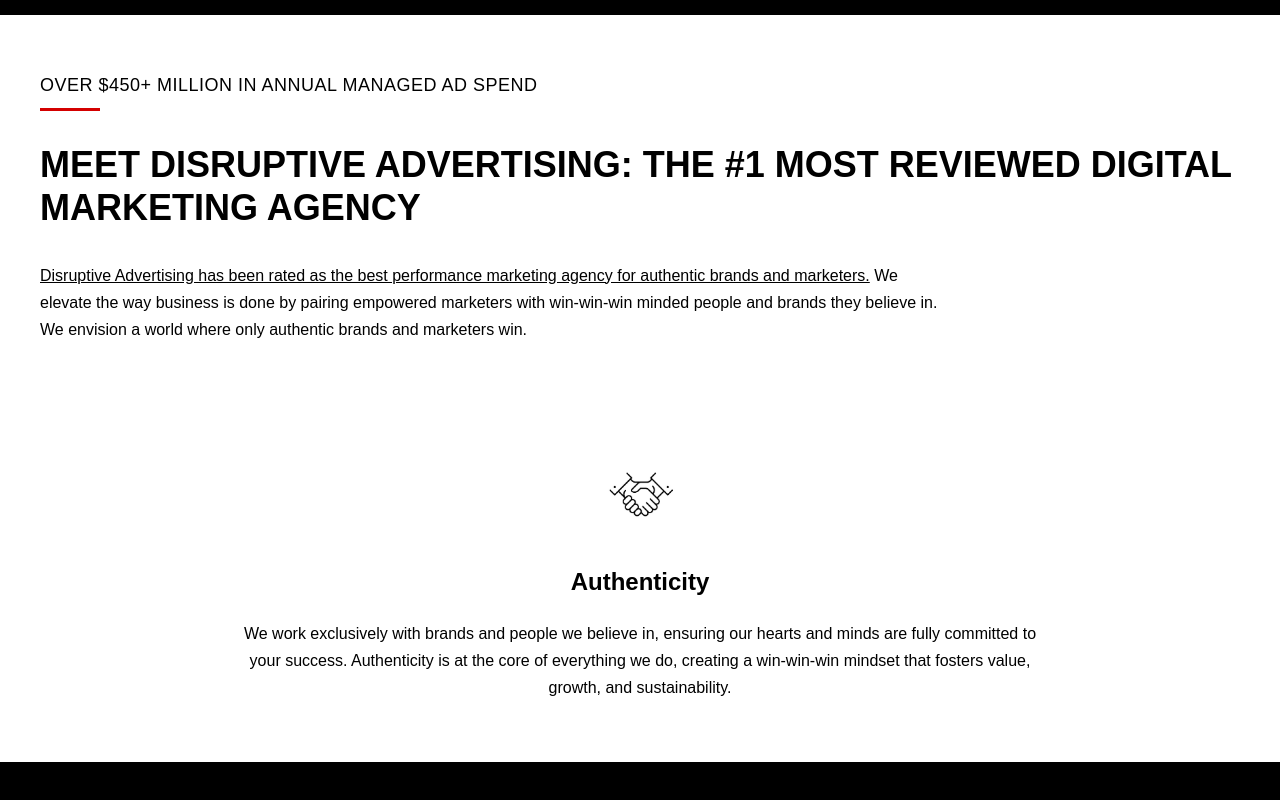
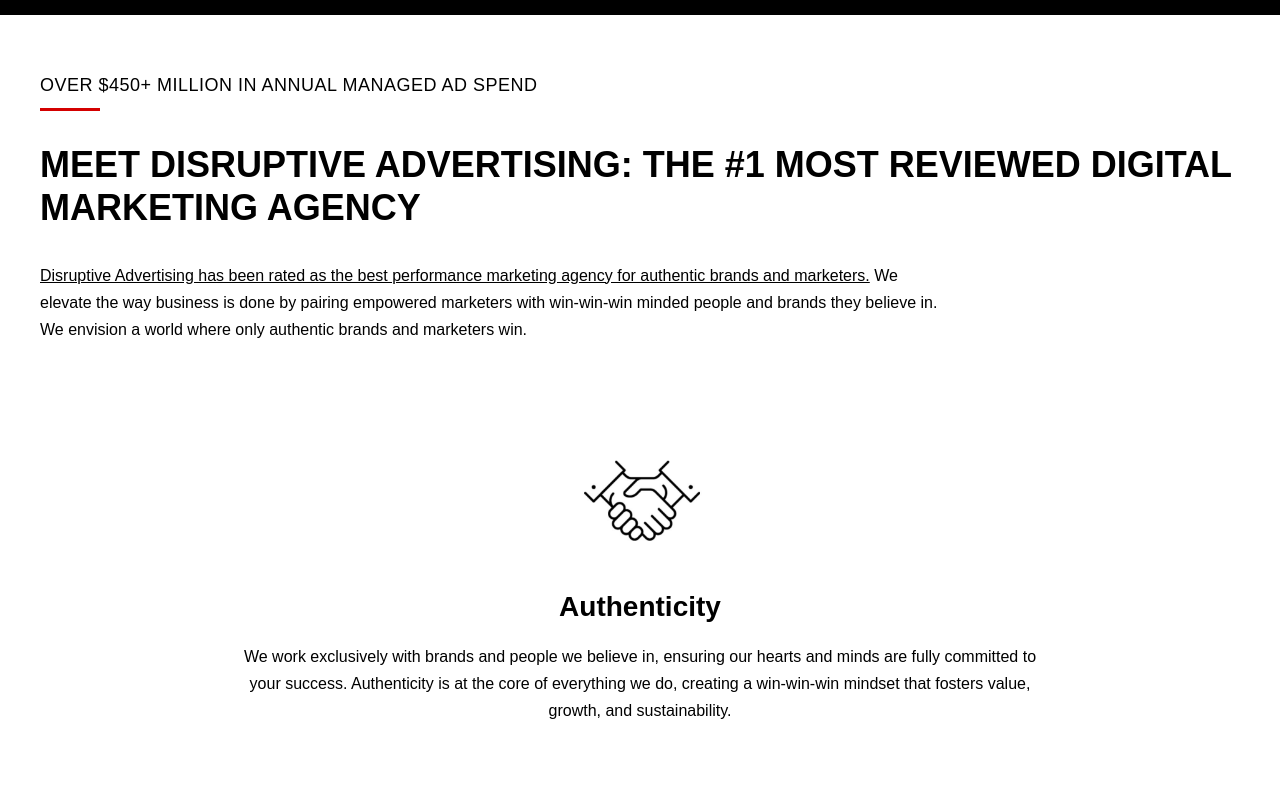
Before and after one commit to Molly256/disruptivewebsite, a Next.js app: page / in a window 1280 px wide. Shown: the part 6963-7763 px from the top of the page. Before the commit the page ends 7725 px from the top, so only its background shows below. Built offline with nearby package versions, Linux system fonts and the light colour scheme.

Commit message:
Add white section with ad spend and agency intro

```diff
--- a/app/page.js
+++ b/app/page.js
@@ -180,10 +180,10 @@ return (
 </p>
 </div>
 </section>
-<section style={{background: '#fff',width: '100vw',marginLeft: 'calc(-50vw + 50%)',padding: '60px 20px'}}>
+<section style={{background: '#fff',width: '100vw',marginLeft: 'calc(-50vw + 50%)',padding: '40px 20px 80px'}}>
 <div style={{ maxWidth: '1200px', margin: '0 auto', textAlign: 'center' }}>
-<img src="/authentic.png" alt="Authenticity" style={{width: '120px',height: 'auto',margin: '0 auto 40px'}} />
-<h3 style={{fontSize: '24px',fontWeight: '700',color: '#000',marginBottom: '24px'}}>Authenticity</h3>
+<img src="/authentic.png" alt="Authenticity" style={{width: '220px',height: 'auto',margin: '0 auto 32px'}} />
+<h3 style={{fontSize: '28px',fontWeight: '700',color: '#000',marginBottom: '20px'}}>Authenticity</h3>
 <p style={{fontSize: '16px',fontWeight: '400',color: '#000',lineHeight: '1.7',maxWidth: '800px',margin: '0 auto'}}>We work exclusively with brands and people we believe in, ensuring our hearts and minds are fully committed to your success. Authenticity is at the core of everything we do, creating a win-win-win mindset that fosters value, growth, and sustainability.</p>
 </div>
 </section>
```
